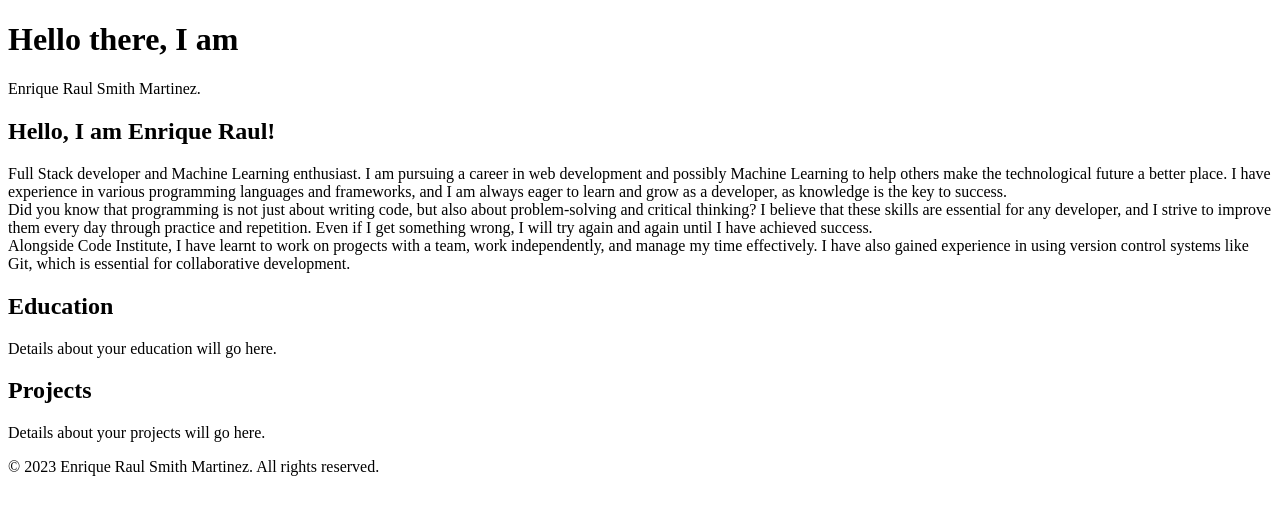
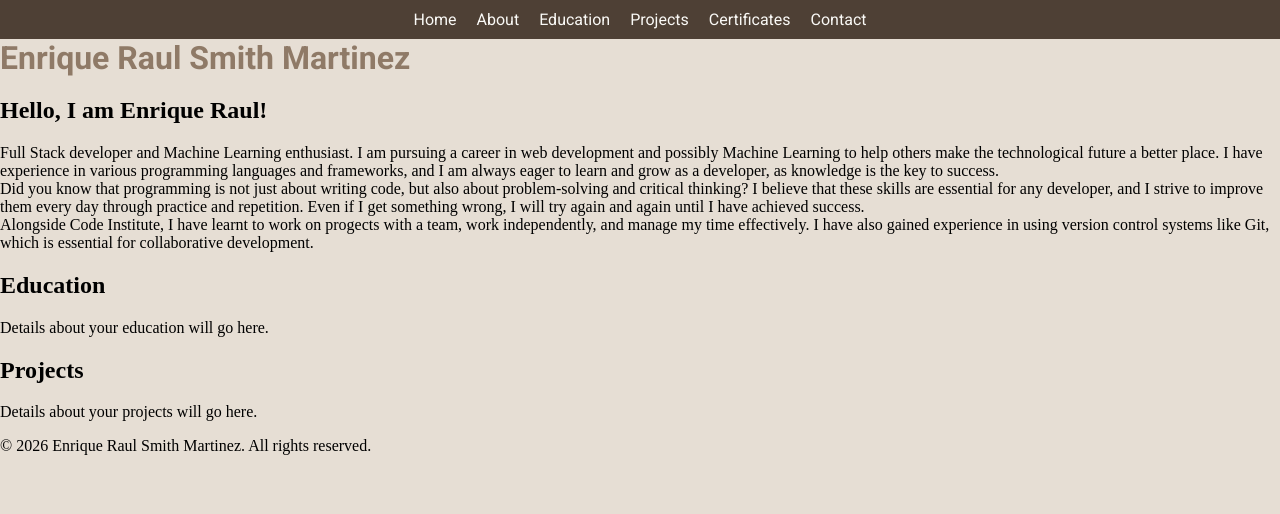
Before and after one commit to Enrique2007s/enriqueraulsmith, a plain HTML site: page index.html in a window 1280 px wide. Drawn offline with Linux system fonts and the light colour scheme; a web font is replaced by a local one.

Commit message:
initial design. Create Navbar

```diff
--- a/assets/css/styles.css
+++ b/assets/css/styles.css
@@ -1,5 +1,49 @@
-br {
-    display: block;
-    padding-bottom: 1rem;
-    padding-top: 1rem;
+/*import all fonts*/
+@import url('https://fonts.googleapis.com/css2?family=Faculty+Glyphic&family=Leckerli+One&family=Roboto:ital,wght@0,100..900;1,100..900&display=swap');
+
+
+:root {
+--primary-font: 'Roboto', sans-serif;
+--secondary-font: 'Faculty Glyphic', serif;
+--special-font: 'Leckerli One', cursive;
+--near-white: #FAF9F6;
+--beige: #E6DED4;
+--soft-tan: #C8B39A;
+--neutral-brown: #8F7A67;
+--deep-accent-brown: #4e4035;
 }
+
+body {
+    margin: 0;
+    background-color: var(--near-white);
+    background-color: var(--beige);
+}
+
+h1 {
+  font-family: 'Roboto', sans-serif;
+  color: var(--neutral-brown);
+  margin: 0;
+  padding: 0;
+}
+
+.navbar {
+  background-color: var(--deep-accent-brown);
+  position: sticky;
+  top: 0;
+  display: flex;
+  justify-content: center;
+  gap: 20px;
+  padding: 10px 0;
+}
+
+/* Styles for the navigation links */
+.navbar > a {
+  color: var(--near-white);
+  text-decoration: none;
+  font-family: var(--primary-font);
+}
+
+.navbar > a:hover {
+  color: #000;
+  transition: color 0.3s ease;
+}
--- a/index.html
+++ b/index.html
@@ -20,6 +20,9 @@
     <meta property="og:image" content="https://example.com/portfolio-image.jpg">
     <meta property="og:url" content="https://example.com/portfolio">
 
+    <!-- Stylesheet -->
+     <link rel="stylesheet" href="assets/css/styles.css">
+
     <title>Enrique Raul - Smith Martinez - Full-Stack & Machine Learning</title>
 </head>
 
@@ -28,13 +31,18 @@
 
 
     <!-- Navbar -->
-
+    <div class="navbar">
+        <a href="#hero" >Home</a>
+        <a href="#whoami" >About</a>
+        <a href="#education" >Education</a>
+        <a href="#projects" >Projects</a>
+        <a href="#certificates" >Certificates</a>
+        <a href="#contact" >Contact</a>
+    </div>
 
     <!-- Hero section -->
     <div>
-        <h1>Hello there, I am</h1>
-        <p>Enrique Raul Smith Martinez.</p>
-
+        <h1>Enrique Raul Smith Martinez</h1>
     <!-- Who am I section -->
         <h2> Hello, I am Enrique Raul!</h2>
         <!-- <img src="images/profile.jpg" alt="Image of Enrique Raul Smith Martinez" width="200" height="200">                            ADD IMAGE LATER AND MAKE THE IMAGE APPEAR ON THE LEFT AND TEXT ON THE RIGHT-->
@@ -64,8 +72,9 @@
 
     <!-- Footer -->
     <footer>
-        <p>&copy; 2023 Enrique Raul Smith Martinez. All rights reserved.</p>
+        <p>&copy; 2026 Enrique Raul Smith Martinez. All rights reserved.</p>
     </footer>
+
 </body>
 
 </html>
```
